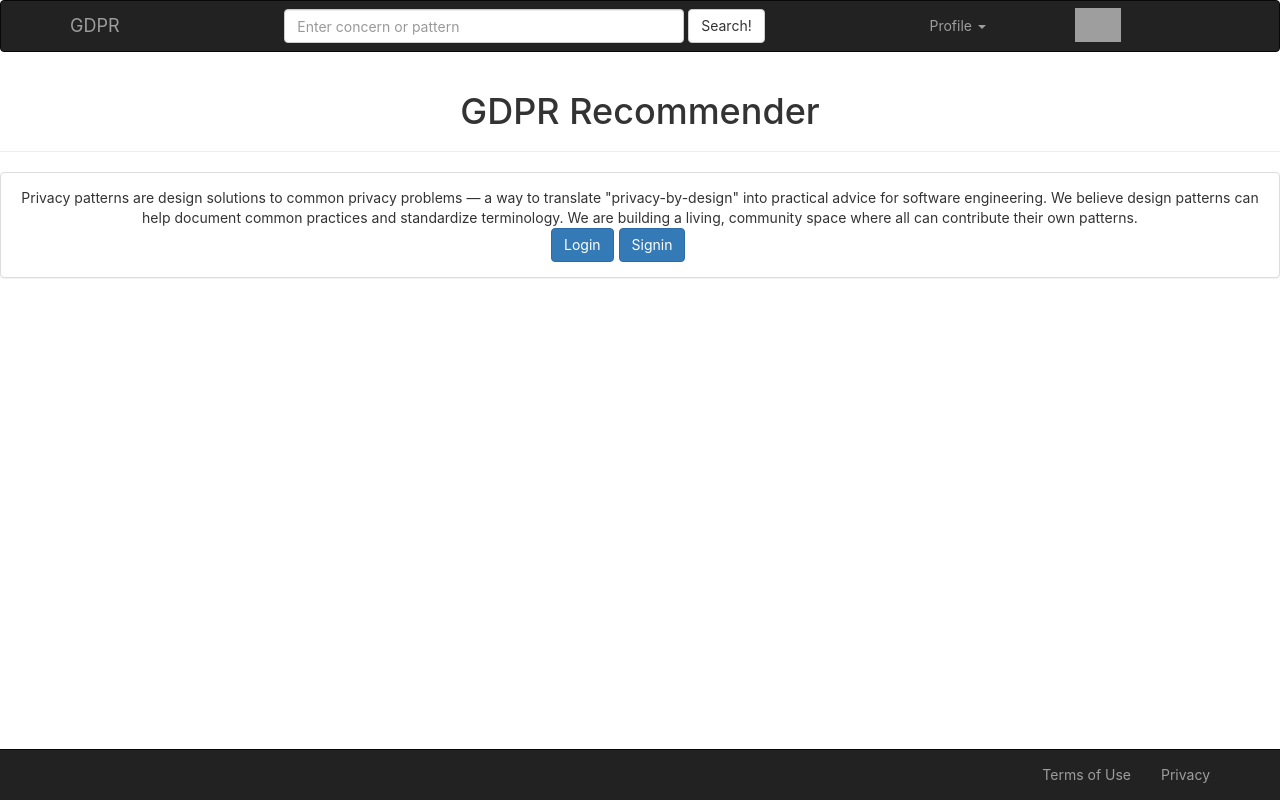
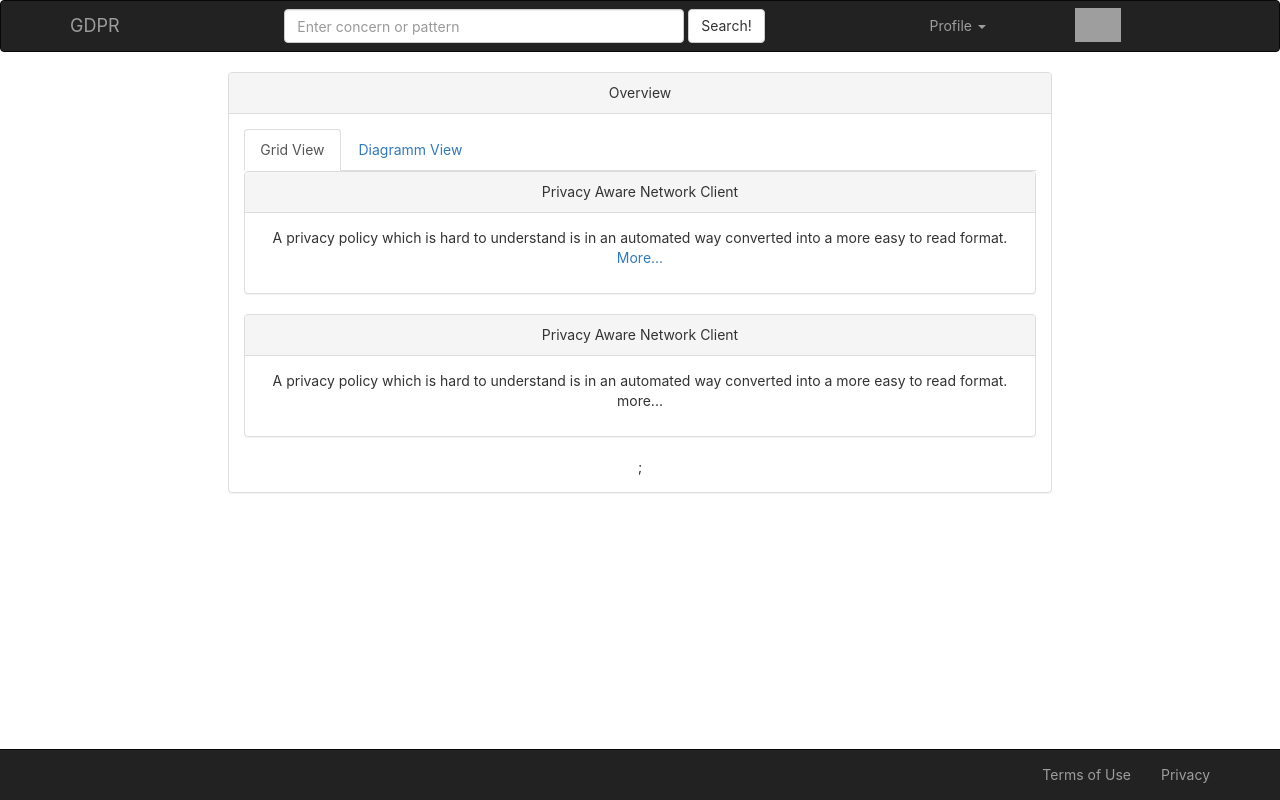
Before and after one commit to Tunc88/GDPR_Heroku, a React (Create React App) app in the folder client/: page / in a window 1280 px wide. Built offline with nearby package versions, Linux system fonts and the light colour scheme; grey boxes are pictures that could not be loaded.

Commit message:
Overview page

```diff
--- a/client/src/App.js
+++ b/client/src/App.js
@@ -1,17 +1,21 @@
 import React, { Component } from "react";
 import logo from "./logo.svg";
 import "./App.css";
+import { HashRouter as Router, Route, Switch, Redirect } from 'react-router-dom';
 
 import NavigationBar from "./components/navigation/NavigationBar/NavigationBar";
 import Footer from "./components/Footer";
 import Description from "./components/Description";
+import Overview from "./components/Overview";
 
 class App extends Component {
   render() {
     return (
       <div className="App">
         <NavigationBar />
-        <Description />
+        <Overview />
+        {//<Description />
+        }
         <Footer />
       </div>
     );
--- /dev/null
+++ b/client/src/components/Overview.css
@@ -0,0 +1,9 @@
+.Overview {
+
+}
+.extendMore {
+    color: #337ab7
+}
+.extendMore:hover {
+    text-decoration: underline;
+}
--- /dev/null
+++ b/client/src/components/Overview.js
@@ -0,0 +1,92 @@
+import React, { Component } from 'react';
+import { Panel, Col, Tabs, Tab, Button, Collapse, Well } from "react-bootstrap";
+import './Overview.css';
+
+class Overview extends Component {
+    constructor(props, context) {
+        super(props, context);
+
+        this.state = {
+            open: false
+        };
+    }
+    extendMore= () => {
+        this.setState({ open: !this.state.open
+        });
+      };
+
+    render() {
+        const open = this.state.open;
+    let more;
+
+    if (open) {
+      more = <p>Less...</p>;
+    } else {
+        more = <p>More...</p>;
+    }
+        return (
+            <Col xs={8} xsOffset={2}>
+                <Panel>
+                    <Panel.Heading>Overview</Panel.Heading>
+                    <Panel.Body>
+                        <Tabs defaultActiveKey={1} id="Select-View">
+                            <Tab eventKey={1} title="Grid View">
+                                <Panel>
+                                    <Panel.Heading>
+                                        Privacy Aware Network Client
+                                    </Panel.Heading>
+                                    <Panel.Body>
+                                        A privacy policy which is hard to understand is in an automated way converted into a more easy to read format.
+                                        <Collapse in={this.state.open}>
+                                            <div>
+
+                                                    Anim pariatur cliche reprehenderit, enim eiusmod high life
+                                                    accusamus terry richardson ad squid. Nihil anim keffiyeh
+                                                    helvetica, craft beer labore wes anderson cred nesciunt sapiente
+                                                    ea proident.
+
+                                            </div>
+                                        </Collapse>
+                                        <p class="extendMore" onClick={this.extendMore}>
+
+                                            {more}
+                                    </p>
+
+                                    </Panel.Body>
+                                </Panel>
+                                <Panel>
+                                    <Panel.Heading>
+                                        Privacy Aware Network Client
+                                    </Panel.Heading>
+                                    <Panel.Body>
+                                        A privacy policy which is hard to understand is in an automated way converted into a more easy to read format.
+                                        <p class="more-extension" onClick={() => this.setState({
+                                            open: !this.state.open
+                                        })}>
+                                            more...
+                                    </p>
+                                        <Collapse in={this.state.open}>
+                                            <div>
+                                                <div>
+                                                    Anim pariatur cliche reprehenderit, enim eiusmod high life
+                                                    accusamus terry richardson ad squid. Nihil anim keffiyeh
+                                                    helvetica, craft beer labore wes anderson cred nesciunt sapiente
+                                                    ea proident.
+                                                </div>
+                                            </div>
+                                        </Collapse>
+                                    </Panel.Body>
+                                </Panel>
+                            </Tab>
+                            <Tab eventKey={2} title="Diagramm View">
+                                Tab 2 content
+                            </Tab>
+                        </Tabs>;
+                    </Panel.Body>
+                </Panel>
+            </Col>
+        );
+    }
+}
+
+export default Overview;
```
